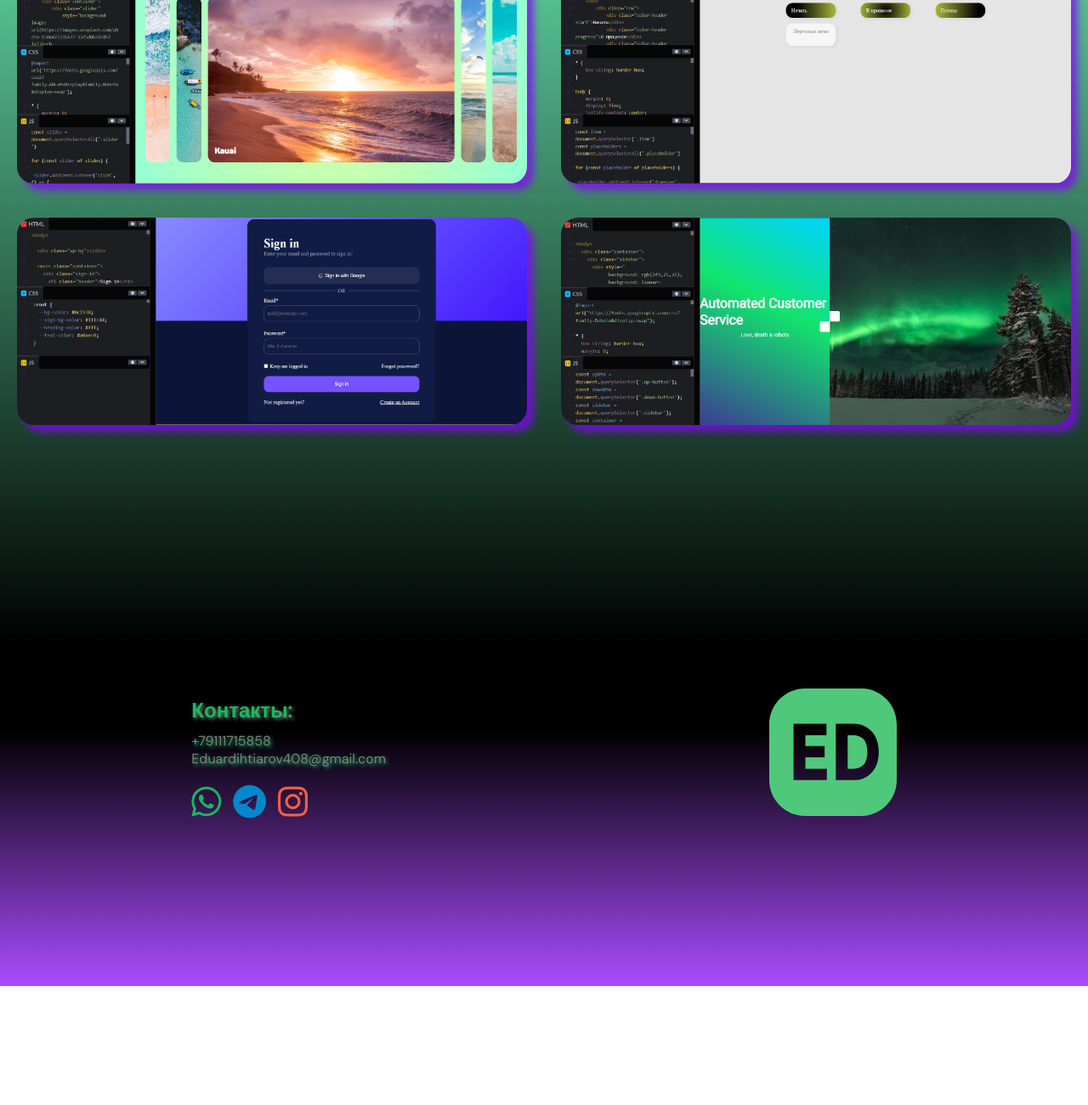
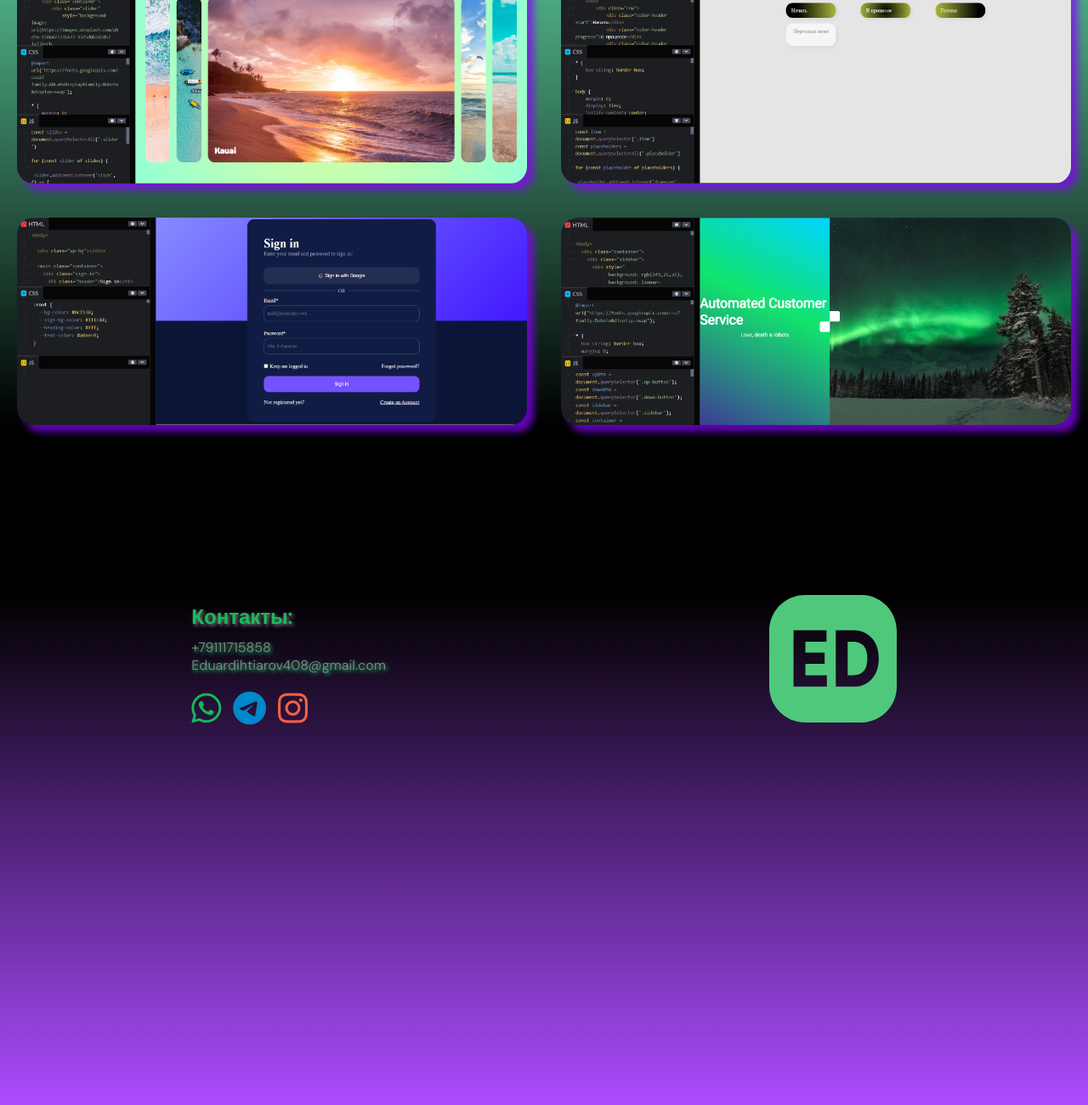
Before and after one commit to EddWebPro/Mini-projects_js, a plain HTML site: page index.html in a window 1280 px wide. Shown: the part 1009-2309 px from the top of the page at 85% size. Before the commit the page ends 2169 px from the top, so only its background shows below. Drawn offline with Linux system fonts and the light colour scheme.

Commit message:
change
change adaptive

```diff
--- a/style.css
+++ b/style.css
@@ -112,7 +112,7 @@ hr {
     background: rgb(0, 244, 138);
     background: linear-gradient(180deg, rgba(0, 244, 138, 0.5663515406162465) 0%, rgba(0, 0, 0, 1) 100%);
     width: 100%;
-    height: 1000px;
+    height: 150vh auto;
     position: relative;
     text-align: center;
 }
@@ -159,11 +159,10 @@ hr {
 /* Футер и контакты */
 .container_contacts {
     width: 100%;
-    height: 50vh;
+    height: 100vh;
     display: flex;
     justify-content: space-around;
-    padding-top: 50px;
-
+    padding-top: 200px;
     background: rgb(136, 0, 255);
     background: linear-gradient(0deg, rgba(136, 0, 255, 0.70640756302521) 0%, rgba(0, 0, 0, 1) 75%);
 }
@@ -332,7 +331,7 @@ hr {
     /* Футер и контакты (Media)*/
     .container_contacts {
         width: 100%;
-        height: 60vh;
+        height: 150vh;
         display: flex;
         justify-content: space-around;
         padding-top: 50px;
```
